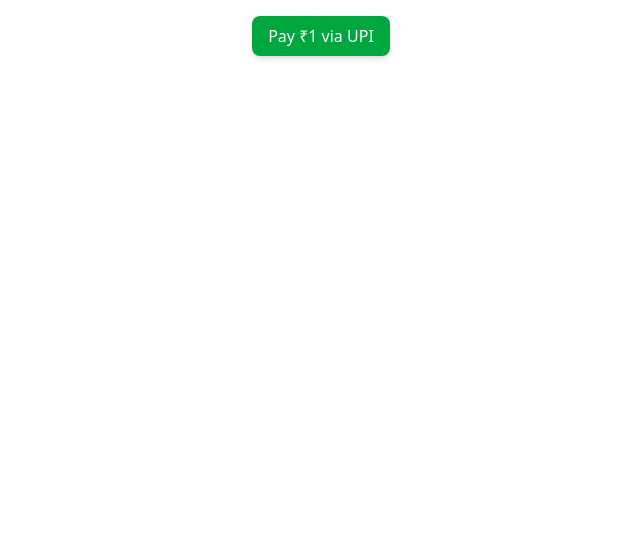
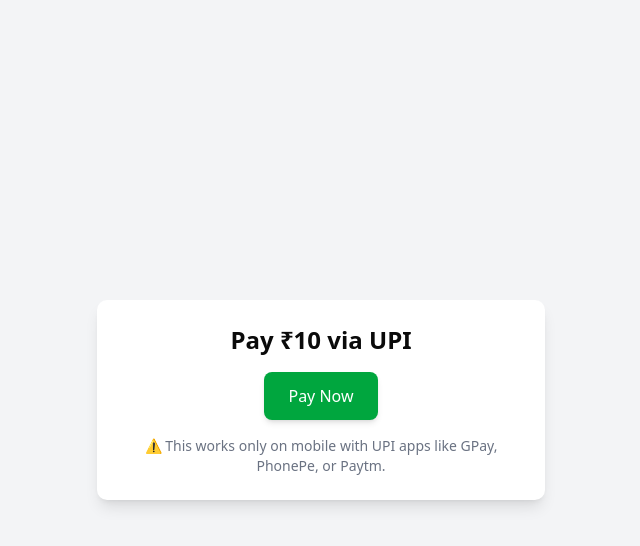
Before and after one commit to BM-ACADEMY/Ai-Landing-Page, a React (Vite) app in the folder client/: page / in a window 1280 px wide. Shown: the top 546 px of the page, without its empty margins (319-959 px from the left). Built offline with nearby package versions, Linux system fonts and the light colour scheme.

Commit message:
UPI UPDATED

```diff
--- a/client/src/App.jsx
+++ b/client/src/App.jsx
@@ -34,21 +34,28 @@
 
 
 
+import React from "react";
 
 const UpiPayment = () => {
   const handleUpiPayment = () => {
     const upiUrl = `upi://pay?pa=aakashaakash0013@okicici&pn=Aakash&am=10&cu=INR`;
-    window.location.href = upiUrl; // opens the UPI app
+    window.location.href = upiUrl; // Opens UPI app on mobile
   };
 
   return (
-    <div className="text-center mt-4">
-      <button
-        onClick={handleUpiPayment}
-        className="bg-green-600 text-white px-4 py-2 rounded-md shadow-md hover:bg-green-700 transition"
-      >
-        Pay ₹1 via UPI
-      </button>
+    <div className="flex flex-col items-center justify-center min-h-screen bg-gray-100 px-4">
+      <div className="bg-white shadow-lg rounded-lg p-6 max-w-md w-full text-center">
+        <h2 className="text-2xl font-semibold mb-4">Pay ₹10 via UPI</h2>
+        <button
+          onClick={handleUpiPayment}
+          className="bg-green-600 text-white px-6 py-3 rounded-md shadow-md hover:bg-green-700 transition"
+        >
+          Pay Now
+        </button>
+        <p className="text-sm text-gray-500 mt-4">
+          ⚠️ This works only on mobile with UPI apps like GPay, PhonePe, or Paytm.
+        </p>
+      </div>
     </div>
   );
 };
```
